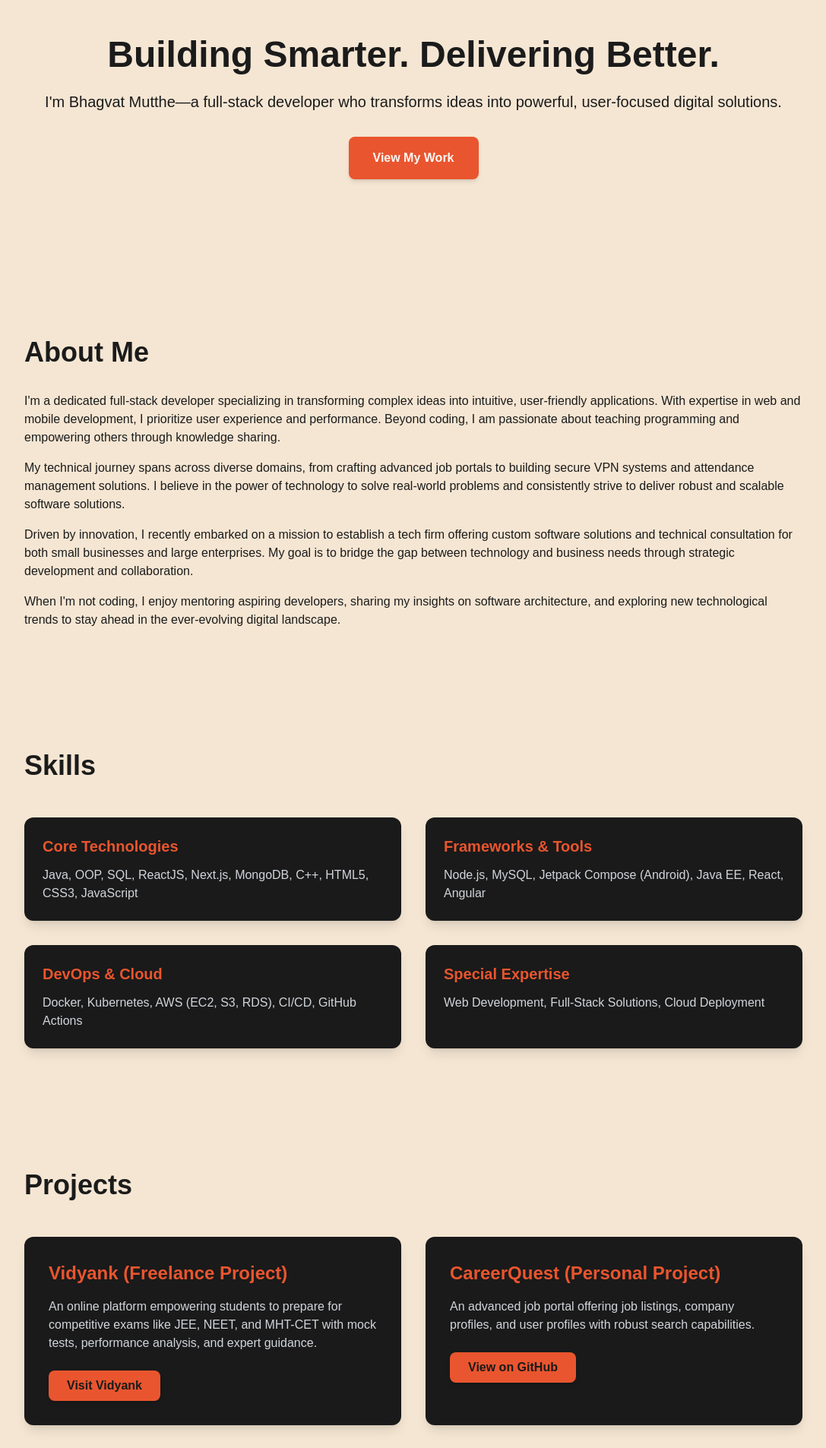
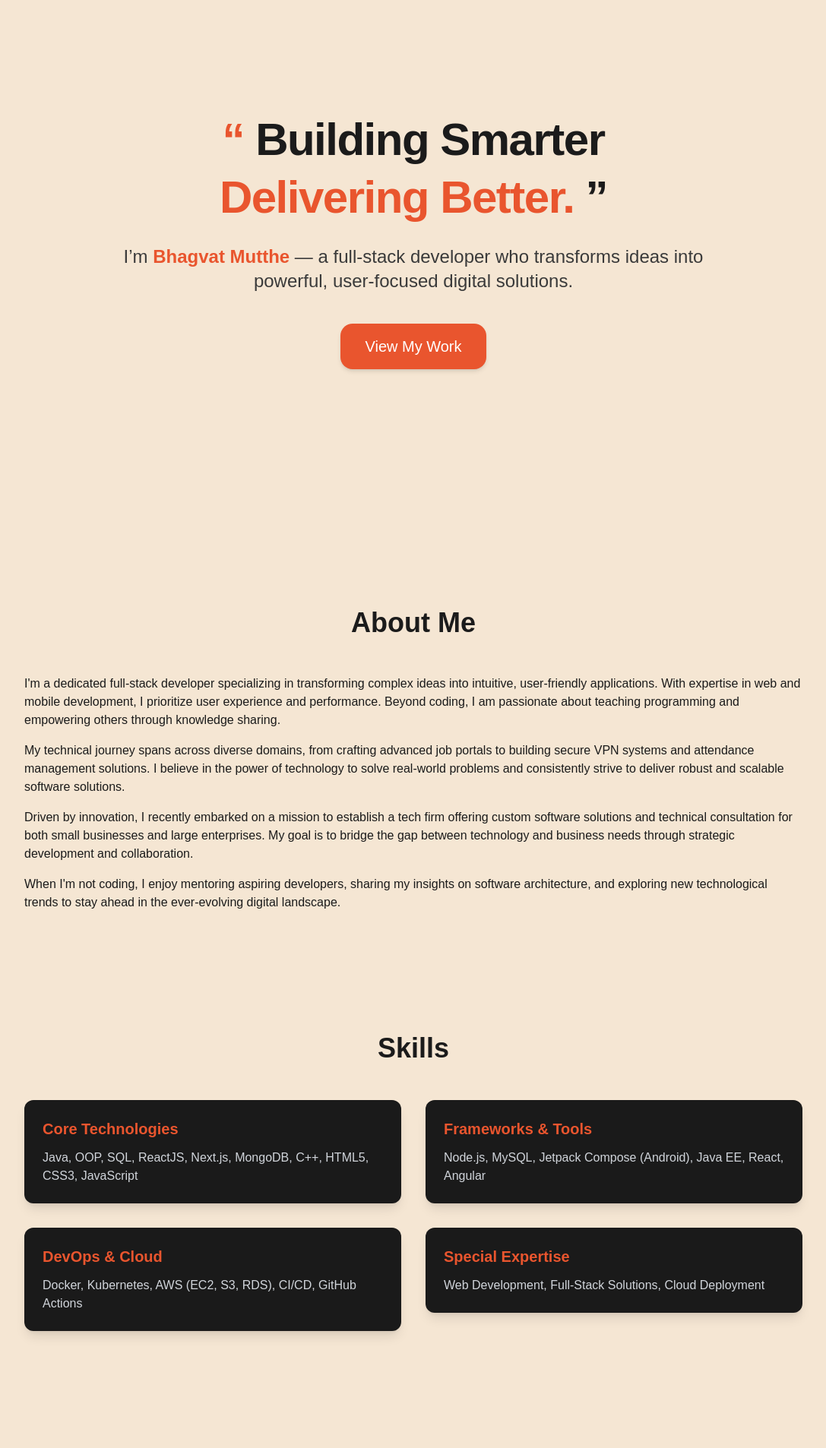
Before and after one commit to TheBMPatil/vite_portfolio, a React (Vite) app: page / in a window 1280 px wide. Shown: the part 80-1986 px from the top of the page at 76% size, without its empty margins (96-1183 px from the left). Built offline with nearby package versions, Linux system fonts and the light colour scheme.

Commit message:
Animations addes , Hero section upgrade

```diff
--- a/src/components/About.tsx
+++ b/src/components/About.tsx
@@ -1,7 +1,14 @@
+import React from 'react';
+import AnimatedSection from './AnimatedSection'; // adjust the path if needed
+
 const About = () => {
   return (
     <section id="about" className="about-section py-16 md:py-20 px-4 md:px-[10%]">
-      <h2 className="text-3xl md:text-4xl font-bold mb-6 md:mb-8">About Me</h2>
+
+      <AnimatedSection> <h2 className="text-3xl md:text-4xl font-bold mb-8 md:mb-12 text-center">About Me </h2>
+      </AnimatedSection>
+
+      <AnimatedSection>
         <p className="mb-4 text-sm md:text-base">
           I'm a dedicated full-stack developer specializing in transforming
           complex ideas into intuitive, user-friendly applications. With expertise
@@ -9,6 +16,9 @@ const About = () => {
           performance. Beyond coding, I am passionate about teaching programming
           and empowering others through knowledge sharing.
         </p>
+      </AnimatedSection>
+
+      <AnimatedSection>
         <p className="mb-4 text-sm md:text-base">
           My technical journey spans across diverse domains, from crafting
           advanced job portals to building secure VPN systems and attendance
@@ -16,6 +26,9 @@ const About = () => {
           real-world problems and consistently strive to deliver robust and
           scalable software solutions.
         </p>
+      </AnimatedSection>
+
+      <AnimatedSection>
         <p className="mb-4 text-sm md:text-base">
           Driven by innovation, I recently embarked on a mission to establish a
           tech firm offering custom software solutions and technical consultation
@@ -23,11 +36,15 @@ const About = () => {
           the gap between technology and business needs through strategic
           development and collaboration.
         </p>
+      </AnimatedSection>
+
+      <AnimatedSection>
         <p className="text-sm md:text-base">
           When I'm not coding, I enjoy mentoring aspiring developers, sharing my
           insights on software architecture, and exploring new technological
           trends to stay ahead in the ever-evolving digital landscape.
         </p>
+      </AnimatedSection>
     </section>
   );
 };
--- a/src/components/Hero.tsx
+++ b/src/components/Hero.tsx
@@ -1,12 +1,36 @@
+import React from 'react';
+import AnimatedSection from './AnimatedSection'; // adjust the path as necessary
+
 const Hero = () => {
   return (
-    <section id="hero" className="hero-section text-center py-32 px-4 md:px-8">
-      <h1 className="text-3xl md:text-5xl font-bold mb-6">Building Smarter. Delivering Better.</h1>
-      <p className="text-lg md:text-xl mb-8">
-        I'm Bhagvat Mutthe—a full-stack developer who transforms ideas into
-        powerful, user-focused digital solutions.
-      </p>
-      <a href="#projects" className="cta-button">View My Work</a>
+    <section
+      id="hero"
+      className="hero-section flex flex-col justify-center items-center min-h-screen text-center px-12 md:px-12 bg-[#F5E6D3] text-[#1B1B1B]"
+    >
+      <AnimatedSection>
+        <h1 className="text-4xl md:text-6xl font-extrabold tracking-tight leading-tight mb-8 text-[#1B1B1B]">
+          <span className="block mb-4">
+            <span className="text-[#E9552E]">“ </span>Building Smarter
+          </span>
+          <span className="text-[#E9552E]">Delivering Better.</span>
+          <span> ”</span>
+        </h1>
+      </AnimatedSection>
+
+      <AnimatedSection>
+        <p className="text-lg md:text-2xl max-w-3xl mx-auto mb-10 text-[#3A3A3A]">
+          I’m <span className="font-semibold text-[#E9552E]">Bhagvat Mutthe</span> — a full-stack developer who transforms ideas into powerful, user-focused digital solutions.
+        </p>
+      </AnimatedSection>
+
+      <AnimatedSection>
+        <a
+          href="#projects"
+          className="inline-block bg-[#E9552E] text-white text-lg md:text-xl font-medium px-8 py-4 rounded-2xl shadow-md hover:scale-105 transition-transform duration-300"
+        >
+          View My Work
+        </a>
+      </AnimatedSection>
     </section>
   );
 };
--- a/src/components/Projects.tsx
+++ b/src/components/Projects.tsx
@@ -1,3 +1,6 @@
+import React from 'react';
+import AnimatedSection from './AnimatedSection'; // Ensure correct import path
+
 interface Project {
   title: string;
   description: string;
@@ -41,15 +44,22 @@ const projects: Project[] = [
 const Projects = () => {
   return (
     <section id="projects" className="projects-section py-16 md:py-20 px-4 md:px-[10%]">
-      <h2 className="text-3xl md:text-4xl font-bold mb-8 md:mb-12 text-center md:text-left">Projects</h2>
+      <AnimatedSection>
+        <h2 className="text-3xl md:text-4xl font-bold mb-8 md:mb-12 text-center">
+          Projects
+        </h2>
+      </AnimatedSection>
+
       <div className="grid grid-cols-1 md:grid-cols-2 gap-6 md:gap-8">
         {projects.map((project, index) => (
-          <div
-            key={index}
-            className="bg-[#1a1a1a] rounded-xl p-6 md:p-8 shadow-lg hover:shadow-xl transition-shadow duration-300"
-          >
-            <h3 className="text-xl md:text-2xl font-bold mb-4 text-primary">{project.title}</h3>
-            <p className="text-sm md:text-base mb-6 text-gray-300">{project.description}</p>
+          <AnimatedSection key={index}>
+            <div className="bg-[#1a1a1a] rounded-xl p-6 md:p-8 shadow-lg hover:shadow-xl transition-shadow duration-300">
+              <h3 className="text-xl md:text-2xl font-bold mb-4 text-primary">
+                {project.title}
+              </h3>
+              <p className="text-sm md:text-base mb-6 text-gray-300">
+                {project.description}
+              </p>
               <a
                 href={project.link}
                 target="_blank"
@@ -59,6 +69,7 @@ const Projects = () => {
                 {project.linkText}
               </a>
             </div>
+          </AnimatedSection>
         ))}
       </div>
     </section>
--- a/src/components/Services.tsx
+++ b/src/components/Services.tsx
@@ -1,4 +1,5 @@
 import { Code2, Globe, Cloud, Database, Briefcase } from 'lucide-react';
+import AnimatedSection from './AnimatedSection'; // Make sure this path is correct
 
 interface Service {
   icon: JSX.Element;
@@ -37,13 +38,16 @@ const services: Service[] = [
 const Services = () => {
   return (
     <section id="services" className="services-section py-16 md:py-20 px-4 md:px-[10%]">
-      <h2 className="text-3xl md:text-4xl font-bold mb-8 md:mb-12 text-center">Services</h2>
+      <AnimatedSection>
+        <h2 className="text-3xl md:text-4xl font-bold mb-8 md:mb-12 text-center">
+          Services
+        </h2>
+      </AnimatedSection>
+
       <div className="grid grid-cols-1 md:grid-cols-2 lg:grid-cols-3 gap-6 md:gap-8">
         {services.map((service, index) => (
-          <div
-            key={index}
-            className="bg-[#1b1f27] rounded-xl p-6 md:p-8 shadow-lg hover:shadow-xl transition-all duration-300 hover:transform hover:translateY(-5px)"
-          >
+          <AnimatedSection key={index}>
+            <div className="bg-[#1b1f27] rounded-xl p-6 md:p-8 shadow-lg hover:shadow-xl transition-all duration-300 hover:translate-y-[-5px]">
               <div className="mb-4 p-3 bg-[#252a34] rounded-lg inline-block">
                 {service.icon}
               </div>
@@ -54,6 +58,7 @@ const Services = () => {
                 {service.description}
               </p>
             </div>
+          </AnimatedSection>
         ))}
       </div>
     </section>
--- a/src/components/Skills.tsx
+++ b/src/components/Skills.tsx
@@ -1,3 +1,6 @@
+import React from 'react';
+import AnimatedSection from './AnimatedSection'; // make sure the path is correct
+
 const Skills = () => {
   const skillCategories = [
     {
@@ -20,13 +23,18 @@ const Skills = () => {
 
   return (
     <section id="skills" className="skills-section py-16 md:py-20 px-4 md:px-[10%]">
-      <h2 className="text-3xl md:text-4xl font-bold mb-8 md:mb-12 text-center md:text-left">Skills</h2>
+      <AnimatedSection>
+      <h2 className="text-3xl md:text-4xl font-bold mb-8 md:mb-12 text-center">Skills</h2>
+      </AnimatedSection>
+
       <div className="grid grid-cols-1 md:grid-cols-2 gap-6 md:gap-8">
         {skillCategories.map((category, index) => (
-          <div key={index} className="bg-[#1a1a1a] rounded-xl p-6 shadow-lg hover:shadow-xl transition-shadow duration-300">
-            <h3 className="text-lg md:text-xl font-semibold mb-3 text-primary">{category.title}</h3>
-            <p className="text-sm md:text-base text-gray-300">{category.skills}</p>
-          </div>
+          <AnimatedSection key={index}>
+            <div className="bg-[#1a1a1a] rounded-xl p-6 shadow-lg hover:shadow-xl transition-shadow duration-300">
+              <h3 className="text-lg md:text-xl font-semibold mb-3 text-primary">{category.title}</h3>
+              <p className="text-sm md:text-base text-gray-300">{category.skills}</p>
+            </div>
+          </AnimatedSection>
         ))}
       </div>
     </section>
--- a/src/components/Testimonials.tsx
+++ b/src/components/Testimonials.tsx
@@ -1,3 +1,5 @@
+import AnimatedSection from './AnimatedSection'; // Ensure this is the correct path
+
 const testimonials = [
   {
     quote: "Bhagvat's innovative solutions and technical expertise transformed our business operations. Highly recommended! Efficient, reliable, and dedicated to delivering top-quality software—working with Bhagvat was a game-changer.",
@@ -8,13 +10,16 @@ const testimonials = [
 const Testimonials = () => {
   return (
     <section id="testimonials" className="testimonials-section py-16 md:py-20 px-4 md:px-[10%]">
-      <h2 className="text-3xl md:text-4xl font-bold mb-8 md:mb-12 text-center md:text-left">Testimonials</h2>
+      <AnimatedSection>
+        <h2 className="text-3xl md:text-4xl font-bold mb-8 md:mb-12 text-center">
+          Testimonials
+        </h2>
+      </AnimatedSection>
+
       <div className="grid grid-cols-1 gap-6 md:gap-8">
         {testimonials.map((testimonial, index) => (
-          <div
-            key={index}
-            className="bg-[#1a1a1a] rounded-xl p-6 md:p-8 shadow-lg hover:shadow-xl transition-shadow duration-300"
-          >
+          <AnimatedSection key={index}>
+            <div className="bg-[#1a1a1a] rounded-xl p-6 md:p-8 shadow-lg hover:shadow-xl transition-shadow duration-300">
               <blockquote className="relative">
                 <div className="text-4xl text-primary opacity-20 absolute top-0 left-0">"</div>
                 <p className="text-sm md:text-base mb-6 pl-8 text-gray-300">
@@ -25,6 +30,7 @@ const Testimonials = () => {
                 </cite>
               </blockquote>
             </div>
+          </AnimatedSection>
         ))}
       </div>
     </section>
```
Lines whose indentation alone changed are shown as unchanged.
